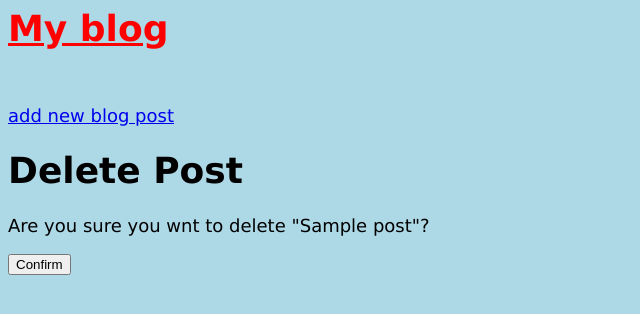
After one commit to scottreeves14/blog, a Django app: page /post/1/delete/ in a window 1280 px wide. The commit adds this page. Shown: the top 314 px of the page, without its empty margins (0-640 px from the left). Run offline with Django 5.2, Linux system fonts and the light colour scheme; tables that the repository leaves empty hold one stand-in row (values such as "Sample post").

Commit message:
Modified post_detail.html. Added in post_delete.html

```diff
--- /dev/null
+++ b/blog/templates/post_delete.html
@@ -0,0 +1,10 @@
+<!-- templates/post_edit.html -->
+{% extends "base.html" %}
+
+{% block content %}
+<h1>Delete Post</h1>
+<form action="" method ="post">{% csrf_token %}
+	<p>Are you sure you wnt to delete "{{ post.title }}"?</p>
+	<input type="submit" value="Confirm">
+</form>
+{% endblock content %}
--- a/blog/templates/post_detail.html
+++ b/blog/templates/post_detail.html
@@ -7,6 +7,10 @@
     <p>{{ post.body }}</p>
 </div>
 
-<a href="{% url 'post_edit' post.pk %}">Edit Blog Post</a>
+<div>
+	<a href="{% url 'post_edit' post.pk %}">Edit Blog Post</a>
+	<a href="{% url 'post_delete' post.pk %}">Delete Blog Post</a>
+
+</div>
 
 {% endblock content %}
```
